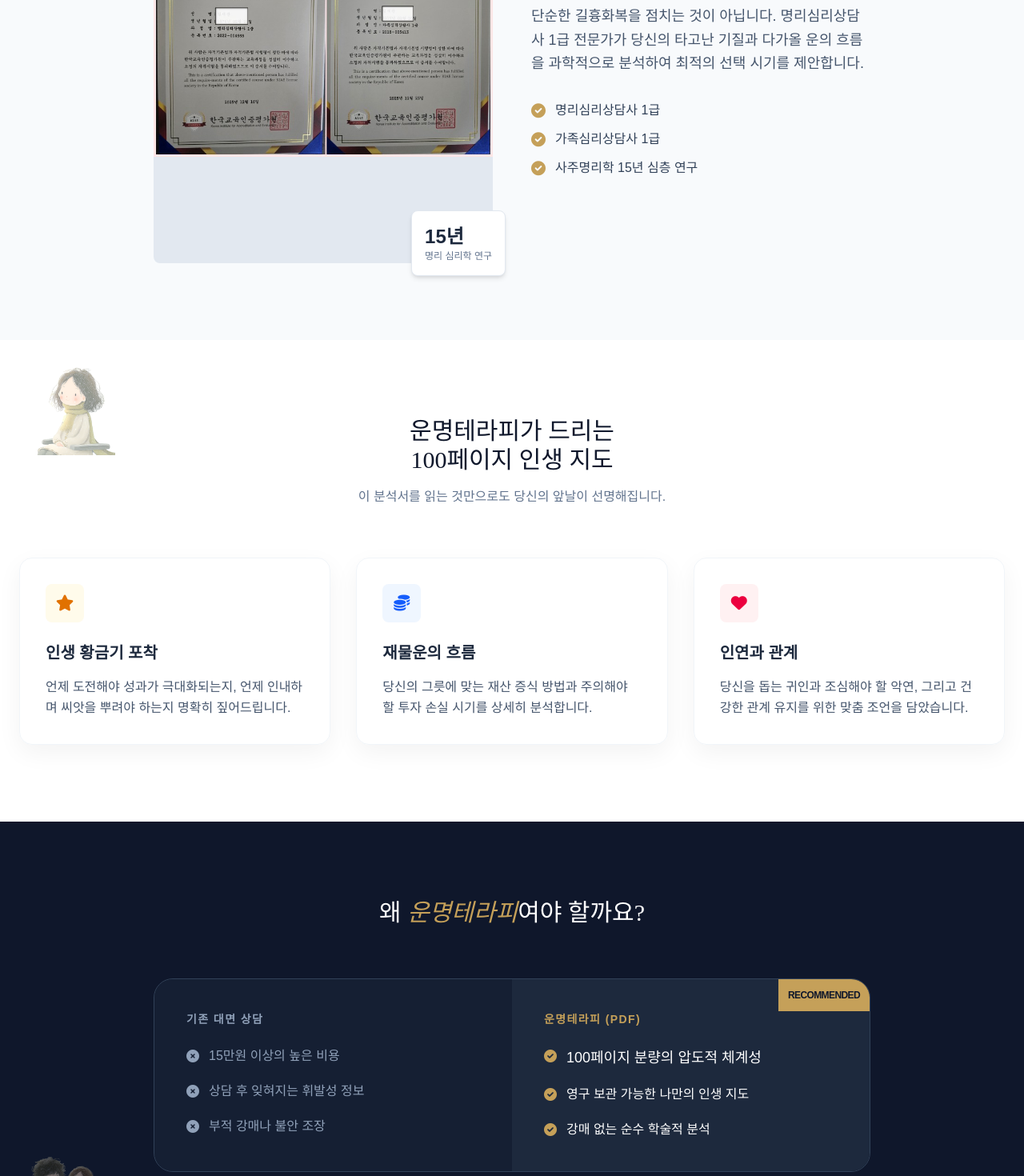
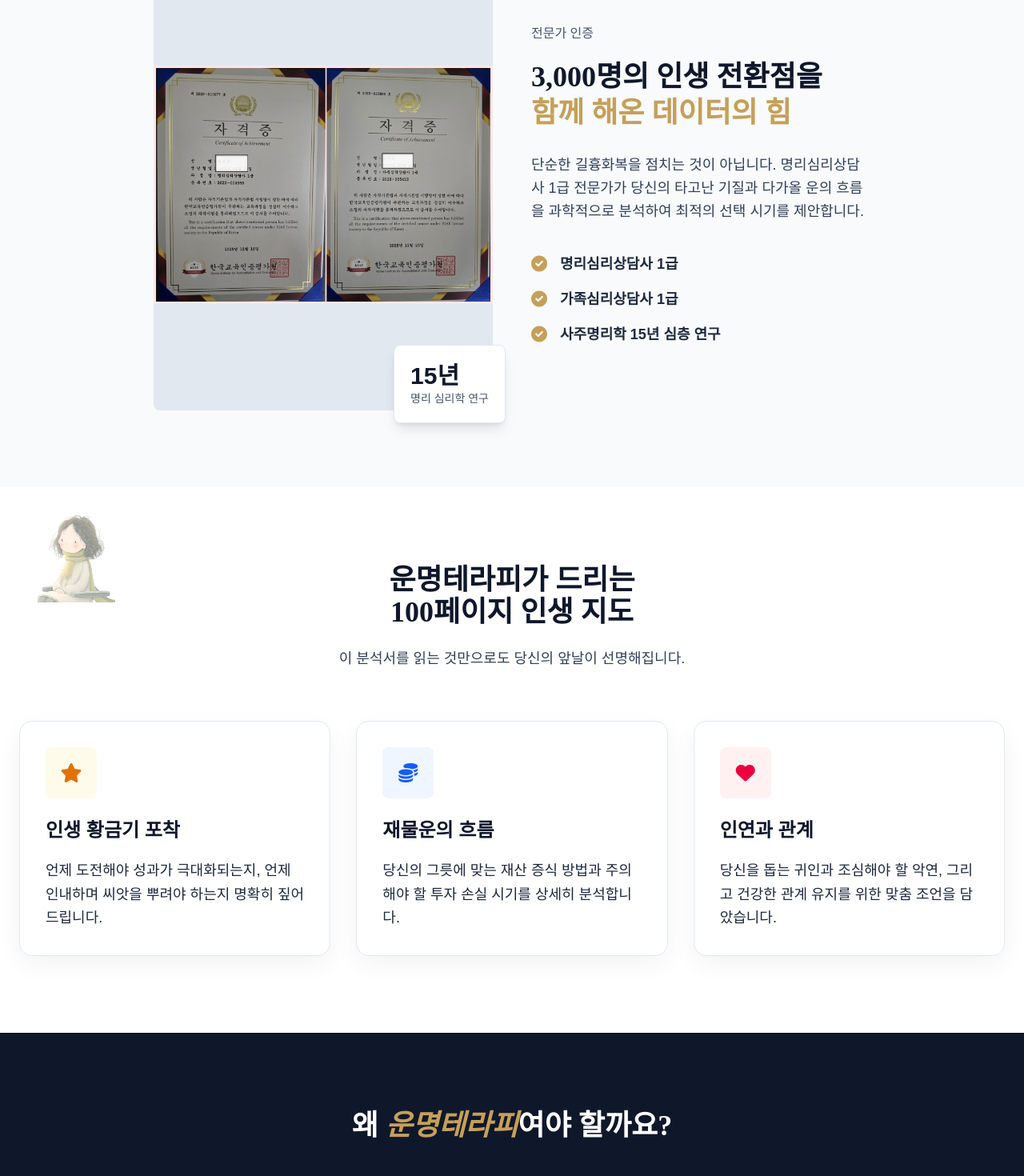
Before and after one commit to sjsw34-dotcom/landing2, a Next.js app: page / in a window 1280 px wide. Shown: the part 980-2450 px from the top of the page at 80% size. Built offline with nearby package versions, Linux system fonts and the light colour scheme; a web font is replaced by a local one.

Commit message:
Complete mobile-first optimization: improve text contrast, font sizes, and readability

```diff
--- a/app/page.tsx
+++ b/app/page.tsx
@@ -129,9 +129,9 @@ export default function Home() {
   return (
     <div className="bg-white text-slate-800">
       {/* Hero Section (공감) */}
-      <section className="gradient-bg min-h-[100vh] sm:min-h-[90vh] lg:min-h-[80vh] flex items-center justify-center text-center px-4 sm:px-6 py-16 sm:py-20 relative overflow-hidden">
+      <section className="gradient-bg min-h-[100vh] sm:min-h-[90vh] lg:min-h-[80vh] flex items-center justify-center text-center px-4 sm:px-6 py-12 sm:py-16 lg:py-20 relative overflow-hidden">
         {/* 마스코트 - Hero 섹션 */}
-        <div className="absolute bottom-0 right-0 w-24 h-24 sm:w-32 sm:h-32 lg:w-40 lg:h-40 opacity-40 sm:opacity-50 pointer-events-none">
+        <div className="absolute bottom-0 right-0 w-20 h-20 sm:w-28 sm:h-28 lg:w-40 lg:h-40 opacity-30 sm:opacity-40 pointer-events-none">
           <img
             src="/images/hero/promo (1).png"
             alt="마스코트"
@@ -139,24 +139,24 @@ export default function Home() {
           />
         </div>
         <div className="max-w-3xl w-full animate-fade-in relative z-10">
-          <p className="text-accent font-medium tracking-widest mb-4 text-xs sm:text-sm">FATE THERAPY</p>
-          <h1 className="serif text-2xl sm:text-3xl md:text-4xl lg:text-5xl text-white leading-tight mb-6 sm:mb-8 px-2">
+          <p className="text-accent font-semibold tracking-widest mb-6 text-sm sm:text-base">FATE THERAPY</p>
+          <h1 className="serif text-3xl sm:text-4xl md:text-5xl lg:text-6xl text-white leading-[1.3] mb-8 sm:mb-10 px-2 font-bold">
             결정을 내려야 하는데<br />
             <span className="gold-text">확신이 서지 않을 때가 있습니다</span>
           </h1>
-          <div className="space-y-3 sm:space-y-4 text-slate-300 text-base sm:text-lg md:text-xl font-light px-2">
+          <div className="space-y-4 sm:space-y-5 text-white text-lg sm:text-xl md:text-2xl font-medium px-2">
             <p>이직? 결혼? 투자?</p>
             <p>지금이 정말 맞는 타이밍일까요?</p>
-            <p className="pt-4 sm:pt-6 text-white font-medium italic text-sm sm:text-base">&ldquo;당신의 고민은 운명의 흐름을 읽지 못했기 때문일지 모릅니다.&rdquo;</p>
+            <p className="pt-6 sm:pt-8 text-white/90 font-semibold italic text-base sm:text-lg md:text-xl">&ldquo;당신의 고민은 운명의 흐름을 읽지 못했기 때문일지 모릅니다.&rdquo;</p>
           </div>
-          <div className="mt-8 sm:mt-12 flex flex-col items-center gap-4 sm:gap-6">
+          <div className="mt-10 sm:mt-14 flex flex-col items-center gap-5 sm:gap-6">
             <button
               onClick={() => setShowModal(true)}
-              className="bg-accent hover:bg-accent/90 active:scale-95 text-slate-900 px-8 sm:px-12 py-4 sm:py-5 rounded-full text-base sm:text-lg font-bold transition-all shadow-2xl hover:scale-105 w-full sm:w-auto max-w-xs"
+              className="bg-accent hover:bg-accent/90 active:scale-95 text-slate-900 px-10 sm:px-14 py-5 sm:py-6 rounded-full text-lg sm:text-xl font-bold transition-all shadow-2xl hover:scale-105 w-full sm:w-auto max-w-sm"
             >
               무료 사주 미리보기
             </button>
-            <i className="fas fa-chevron-down text-accent animate-bounce text-xl sm:text-2xl"></i>
+            <i className="fas fa-chevron-down text-accent animate-bounce text-2xl sm:text-3xl"></i>
           </div>
         </div>
       </section>
@@ -164,7 +164,7 @@ export default function Home() {
       {/* Expert Section (가치 제시) */}
       <section className="py-12 sm:py-16 lg:py-24 bg-slate-50 px-4 sm:px-6">
         <div className="max-w-4xl mx-auto">
-          <div className="grid md:grid-cols-2 gap-8 sm:gap-12 items-center">
+          <div className="grid md:grid-cols-2 gap-10 sm:gap-12 items-center">
             {/* 전문가 프로필 이미지 영역 */}
             <div className="relative max-w-sm mx-auto md:max-w-none">
               <div className="aspect-[3/4] rounded-lg overflow-hidden bg-slate-200">
@@ -175,34 +175,34 @@ export default function Home() {
                   loading="lazy"
                 />
               </div>
-              <div className="absolute -bottom-4 -right-4 bg-white p-3 sm:p-4 rounded-lg shadow-md border border-slate-200">
-                <p className="text-xl sm:text-2xl font-bold text-slate-800">15년</p>
-                <p className="text-xs text-slate-500">명리 심리학 연구</p>
+              <div className="absolute -bottom-4 -right-4 bg-white p-4 sm:p-5 rounded-lg shadow-lg border border-slate-200">
+                <p className="text-2xl sm:text-3xl font-bold text-slate-900">15년</p>
+                <p className="text-xs sm:text-sm text-slate-600 font-medium">명리 심리학 연구</p>
               </div>
             </div>
 
             {/* 전문가 소개 텍스트 영역 */}
-            <div className="mt-8 md:mt-0">
-              <p className="text-xs sm:text-sm text-slate-500 mb-3 sm:mb-4">전문가 인증</p>
-              <h2 className="serif text-2xl sm:text-3xl mb-4 sm:mb-6 text-center md:text-left text-slate-900 leading-tight">
+            <div className="mt-10 md:mt-0">
+              <p className="text-sm sm:text-base text-slate-600 mb-4 sm:mb-5 font-medium">전문가 인증</p>
+              <h2 className="serif text-3xl sm:text-4xl mb-5 sm:mb-7 text-center md:text-left text-slate-900 leading-tight font-bold">
                 3,000명의 인생 전환점을<br />
                 <span className="text-accent">함께 해온 데이터의 힘</span>
               </h2>
-              <p className="text-slate-600 leading-relaxed mb-6 sm:mb-8 text-base sm:text-lg">
+              <p className="text-slate-700 leading-relaxed mb-7 sm:mb-9 text-base sm:text-lg font-medium">
                 단순한 길흉화복을 점치는 것이 아닙니다. 명리심리상담사 1급 전문가가 당신의 타고난 기질과 다가올 운의 흐름을 과학적으로 분석하여 최적의 선택 시기를 제안합니다.
               </p>
-              <ul className="space-y-2 sm:space-y-3">
-                <li className="flex items-center gap-3">
-                  <i className="fas fa-check-circle text-accent text-base sm:text-lg"></i>
-                  <span className="text-sm sm:text-base text-slate-700">명리심리상담사 1급</span>
+              <ul className="space-y-3 sm:space-y-4">
+                <li className="flex items-center gap-4">
+                  <i className="fas fa-check-circle text-accent text-lg sm:text-xl"></i>
+                  <span className="text-base sm:text-lg text-slate-800 font-semibold">명리심리상담사 1급</span>
                 </li>
-                <li className="flex items-center gap-3">
-                  <i className="fas fa-check-circle text-accent text-base sm:text-lg"></i>
-                  <span className="text-sm sm:text-base text-slate-700">가족심리상담사 1급</span>
+                <li className="flex items-center gap-4">
+                  <i className="fas fa-check-circle text-accent text-lg sm:text-xl"></i>
+                  <span className="text-base sm:text-lg text-slate-800 font-semibold">가족심리상담사 1급</span>
                 </li>
-                <li className="flex items-center gap-3">
-                  <i className="fas fa-check-circle text-accent text-base sm:text-lg"></i>
-                  <span className="text-sm sm:text-base text-slate-700">사주명리학 15년 심층 연구</span>
+                <li className="flex items-center gap-4">
+                  <i className="fas fa-check-circle text-accent text-lg sm:text-xl"></i>
+                  <span className="text-base sm:text-lg text-slate-800 font-semibold">사주명리학 15년 심층 연구</span>
                 </li>
               </ul>
             </div>
@@ -220,31 +220,31 @@ export default function Home() {
             className="w-full h-full object-contain"
           />
         </div>
-        <div className="max-w-5xl mx-auto text-center mb-10 sm:mb-16 relative z-10">
-          <h2 className="serif text-2xl sm:text-3xl mb-3 sm:mb-4 text-slate-900 px-4">운명테라피가 드리는<br />100페이지 인생 지도</h2>
-          <p className="text-slate-500 text-sm sm:text-base px-4">이 분석서를 읽는 것만으로도 당신의 앞날이 선명해집니다.</p>
+        <div className="max-w-5xl mx-auto text-center mb-12 sm:mb-16 relative z-10">
+          <h2 className="serif text-3xl sm:text-4xl mb-5 sm:mb-6 text-slate-900 px-4 font-bold">운명테라피가 드리는<br />100페이지 인생 지도</h2>
+          <p className="text-slate-700 text-base sm:text-lg px-4 font-medium">이 분석서를 읽는 것만으로도 당신의 앞날이 선명해집니다.</p>
         </div>
         <div className="grid grid-cols-1 sm:grid-cols-2 lg:grid-cols-3 gap-6 sm:gap-8 relative z-10">
-          <div className="p-6 sm:p-8 rounded-2xl border border-slate-100 card-shadow hover:translate-y-[-5px] transition-transform active:scale-95">
-            <div className="w-12 h-12 bg-amber-50 rounded-lg flex items-center justify-center text-amber-600 mb-4 sm:mb-6 text-lg sm:text-xl">
+          <div className="p-7 sm:p-8 rounded-2xl border border-slate-200 card-shadow hover:translate-y-[-5px] transition-transform active:scale-95 bg-white">
+            <div className="w-14 h-14 sm:w-16 sm:h-16 bg-amber-50 rounded-lg flex items-center justify-center text-amber-600 mb-5 sm:mb-6 text-xl sm:text-2xl">
               <i className="fas fa-star"></i>
             </div>
-            <h3 className="font-bold text-lg sm:text-xl mb-3 sm:mb-4">인생 황금기 포착</h3>
-            <p className="text-slate-600 leading-relaxed text-sm sm:text-base">언제 도전해야 성과가 극대화되는지, 언제 인내하며 씨앗을 뿌려야 하는지 명확히 짚어드립니다.</p>
+            <h3 className="font-bold text-xl sm:text-2xl mb-4 sm:mb-5 text-slate-900">인생 황금기 포착</h3>
+            <p className="text-slate-800 leading-relaxed text-base sm:text-lg font-medium">언제 도전해야 성과가 극대화되는지, 언제 인내하며 씨앗을 뿌려야 하는지 명확히 짚어드립니다.</p>
           </div>
-          <div className="p-6 sm:p-8 rounded-2xl border border-slate-100 card-shadow hover:translate-y-[-5px] transition-transform active:scale-95">
-            <div className="w-12 h-12 bg-blue-50 rounded-lg flex items-center justify-center text-blue-600 mb-4 sm:mb-6 text-lg sm:text-xl">
+          <div className="p-7 sm:p-8 rounded-2xl border border-slate-200 card-shadow hover:translate-y-[-5px] transition-transform active:scale-95 bg-white">
+            <div className="w-14 h-14 sm:w-16 sm:h-16 bg-blue-50 rounded-lg flex items-center justify-center text-blue-600 mb-5 sm:mb-6 text-xl sm:text-2xl">
               <i className="fas fa-coins"></i>
             </div>
-            <h3 className="font-bold text-lg sm:text-xl mb-3 sm:mb-4">재물운의 흐름</h3>
-            <p className="text-slate-600 leading-relaxed text-sm sm:text-base">당신의 그릇에 맞는 재산 증식 방법과 주의해야 할 투자 손실 시기를 상세히 분석합니다.</p>
+            <h3 className="font-bold text-xl sm:text-2xl mb-4 sm:mb-5 text-slate-900">재물운의 흐름</h3>
+            <p className="text-slate-800 leading-relaxed text-base sm:text-lg font-medium">당신의 그릇에 맞는 재산 증식 방법과 주의해야 할 투자 손실 시기를 상세히 분석합니다.</p>
           </div>
-          <div className="p-6 sm:p-8 rounded-2xl border border-slate-100 card-shadow hover:translate-y-[-5px] transition-transform active:scale-95 sm:col-span-2 lg:col-span-1">
-            <div className="w-12 h-12 bg-rose-50 rounded-lg flex items-center justify-center text-rose-600 mb-4 sm:mb-6 text-lg sm:text-xl">
+          <div className="p-7 sm:p-8 rounded-2xl border border-slate-200 card-shadow hover:translate-y-[-5px] transition-transform active:scale-95 sm:col-span-2 lg:col-span-1 bg-white">
+            <div className="w-14 h-14 sm:w-16 sm:h-16 bg-rose-50 rounded-lg flex items-center justify-center text-rose-600 mb-5 sm:mb-6 text-xl sm:text-2xl">
               <i className="fas fa-heart"></i>
             </div>
-            <h3 className="font-bold text-lg sm:text-xl mb-3 sm:mb-4">인연과 관계</h3>
-            <p className="text-slate-600 leading-relaxed text-sm sm:text-base">당신을 돕는 귀인과 조심해야 할 악연, 그리고 건강한 관계 유지를 위한 맞춤 조언을 담았습니다.</p>
+            <h3 className="font-bold text-xl sm:text-2xl mb-4 sm:mb-5 text-slate-900">인연과 관계</h3>
+            <p className="text-slate-800 leading-relaxed text-base sm:text-lg font-medium">당신을 돕는 귀인과 조심해야 할 악연, 그리고 건강한 관계 유지를 위한 맞춤 조언을 담았습니다.</p>
           </div>
         </div>
       </section>
@@ -260,40 +260,40 @@ export default function Home() {
           />
         </div>
         <div className="max-w-4xl mx-auto relative z-10">
-          <h2 className="serif text-2xl sm:text-3xl text-center mb-10 sm:mb-16 px-4">왜 <span className="text-accent italic">운명테라피</span>여야 할까요?</h2>
+          <h2 className="serif text-3xl sm:text-4xl text-center mb-12 sm:mb-16 px-4 font-bold">왜 <span className="text-accent italic">운명테라피</span>여야 할까요?</h2>
           <div className="grid md:grid-cols-2 gap-0 border border-slate-700 rounded-2xl sm:rounded-3xl overflow-hidden">
-            <div className="p-6 sm:p-8 lg:p-10 bg-slate-800/50">
-              <p className="text-slate-400 font-bold mb-6 uppercase tracking-widest text-sm">기존 대면 상담</p>
+            <div className="p-7 sm:p-8 lg:p-10 bg-slate-800/50">
+              <p className="text-slate-300 font-bold mb-7 uppercase tracking-widest text-sm sm:text-base">기존 대면 상담</p>
               <ul className="space-y-5">
-                <li className="flex items-start gap-3 text-slate-400">
-                  <i className="fas fa-times-circle mt-1"></i>
-                  <span>15만원 이상의 높은 비용</span>
+                <li className="flex items-start gap-4">
+                  <i className="fas fa-times-circle mt-1 text-slate-300 text-lg"></i>
+                  <span className="text-slate-200 text-base sm:text-lg font-medium">15만원 이상의 높은 비용</span>
                 </li>
-                <li className="flex items-start gap-3 text-slate-400">
-                  <i className="fas fa-times-circle mt-1"></i>
-                  <span>상담 후 잊혀지는 휘발성 정보</span>
+                <li className="flex items-start gap-4">
+                  <i className="fas fa-times-circle mt-1 text-slate-300 text-lg"></i>
+                  <span className="text-slate-200 text-base sm:text-lg font-medium">상담 후 잊혀지는 휘발성 정보</span>
                 </li>
-                <li className="flex items-start gap-3 text-slate-400">
-                  <i className="fas fa-times-circle mt-1"></i>
-                  <span>부적 강매나 불안 조장</span>
+                <li className="flex items-start gap-4">
+                  <i className="fas fa-times-circle mt-1 text-slate-300 text-lg"></i>
+                  <span className="text-slate-200 text-base sm:text-lg font-medium">부적 강매나 불안 조장</span>
                 </li>
               </ul>
             </div>
-            <div className="p-6 sm:p-8 lg:p-10 bg-slate-800 relative">
-              <div className="absolute top-0 right-0 p-2 sm:p-3 bg-accent text-slate-900 text-[10px] sm:text-xs font-bold uppercase tracking-tighter">RECOMMENDED</div>
-              <p className="text-accent font-bold mb-4 sm:mb-6 uppercase tracking-widest text-xs sm:text-sm">운명테라피 (PDF)</p>
-              <ul className="space-y-4 sm:space-y-5">
-                <li className="flex items-start gap-3">
-                  <i className="fas fa-check-circle mt-1 text-accent"></i>
-                  <span className="font-medium text-base sm:text-lg">100페이지 분량의 압도적 체계성</span>
+            <div className="p-7 sm:p-8 lg:p-10 bg-slate-800 relative">
+              <div className="absolute top-0 right-0 p-3 sm:p-4 bg-accent text-slate-900 text-xs sm:text-sm font-bold uppercase tracking-tighter">RECOMMENDED</div>
+              <p className="text-accent font-bold mb-6 sm:mb-7 uppercase tracking-widest text-sm sm:text-base">운명테라피 (PDF)</p>
+              <ul className="space-y-5 sm:space-y-6">
+                <li className="flex items-start gap-4">
+                  <i className="fas fa-check-circle mt-1 text-accent text-lg sm:text-xl"></i>
+                  <span className="font-semibold text-base sm:text-lg text-white">100페이지 분량의 압도적 체계성</span>
                 </li>
-                <li className="flex items-start gap-3">
-                  <i className="fas fa-check-circle mt-1 text-accent"></i>
-                  <span className="font-medium text-sm sm:text-base">영구 보관 가능한 나만의 인생 지도</span>
+                <li className="flex items-start gap-4">
+                  <i className="fas fa-check-circle mt-1 text-accent text-lg sm:text-xl"></i>
+                  <span className="font-semibold text-base sm:text-lg text-white">영구 보관 가능한 나만의 인생 지도</span>
                 </li>
-                <li className="flex items-start gap-3">
-                  <i className="fas fa-check-circle mt-1 text-accent"></i>
-                  <span className="font-medium text-sm sm:text-base">강매 없는 순수 학술적 분석</span>
+                <li className="flex items-start gap-4">
+                  <i className="fas fa-check-circle mt-1 text-accent text-lg sm:text-xl"></i>
+                  <span className="font-semibold text-base sm:text-lg text-white">강매 없는 순수 학술적 분석</span>
                 </li>
               </ul>
             </div>
@@ -304,7 +304,7 @@ export default function Home() {
       {/* Proof (신뢰 구축) */}
       <section className="py-12 sm:py-16 lg:py-24 px-4 sm:px-6 bg-slate-50">
         <div className="max-w-4xl mx-auto">
-          <h2 className="serif text-2xl sm:text-3xl text-center mb-10 sm:mb-16 text-slate-900 px-4">먼저 인생 지도를<br /> 받으신 분들의 기록</h2>
+          <h2 className="serif text-3xl sm:text-4xl text-center mb-12 sm:mb-16 text-slate-900 px-4 font-bold">먼저 인생 지도를<br /> 받으신 분들의 기록</h2>
 
           {/* 후기 슬라이더 */}
           <div className="relative min-h-[280px] sm:min-h-[240px]">
@@ -319,18 +319,18 @@ export default function Home() {
                     : 'opacity-0 translate-y-full'
                 }`}
               >
-                <div className="bg-white p-6 sm:p-8 rounded-xl sm:rounded-2xl card-shadow border border-slate-100">
-                  <div className="flex items-center gap-1 text-amber-400 mb-4">
-                    <i className="fas fa-star"></i>
-                    <i className="fas fa-star"></i>
-                    <i className="fas fa-star"></i>
-                    <i className="fas fa-star"></i>
-                    <i className="fas fa-star"></i>
+                <div className="bg-white p-7 sm:p-8 rounded-xl sm:rounded-2xl card-shadow border border-slate-200">
+                  <div className="flex items-center gap-1 text-amber-400 mb-5">
+                    <i className="fas fa-star text-lg sm:text-xl"></i>
+                    <i className="fas fa-star text-lg sm:text-xl"></i>
+                    <i className="fas fa-star text-lg sm:text-xl"></i>
+                    <i className="fas fa-star text-lg sm:text-xl"></i>
+                    <i className="fas fa-star text-lg sm:text-xl"></i>
                   </div>
-                  <p className="text-slate-700 leading-relaxed mb-4 font-medium italic text-sm sm:text-base">
+                  <p className="text-slate-800 leading-relaxed mb-5 font-semibold italic text-base sm:text-lg">
                     &ldquo;{review.text}&rdquo;
                   </p>
-                  <p className="text-xs sm:text-sm text-slate-400">— {review.author}</p>
+                  <p className="text-sm sm:text-base text-slate-600 font-medium">— {review.author}</p>
                 </div>
               </div>
             ))}
@@ -366,10 +366,10 @@ export default function Home() {
         </div>
         <div className="max-w-7xl mx-auto relative z-10">
           <div className="text-center mb-8 sm:mb-12">
-            <h2 className="serif text-2xl sm:text-3xl lg:text-4xl mb-4 sm:mb-6 text-slate-900 px-4">
+            <h2 className="serif text-3xl sm:text-4xl lg:text-5xl mb-5 sm:mb-6 text-slate-900 px-4 font-bold">
               실제 분석서는<br /> 이렇게 제공됩니다
             </h2>
-            <p className="text-slate-600 text-sm sm:text-base px-4">
+            <p className="text-slate-700 text-base sm:text-lg px-4 font-medium">
               100페이지에 달하는 정밀한 분석 내용을 미리 확인해보세요
             </p>
           </div>
```
